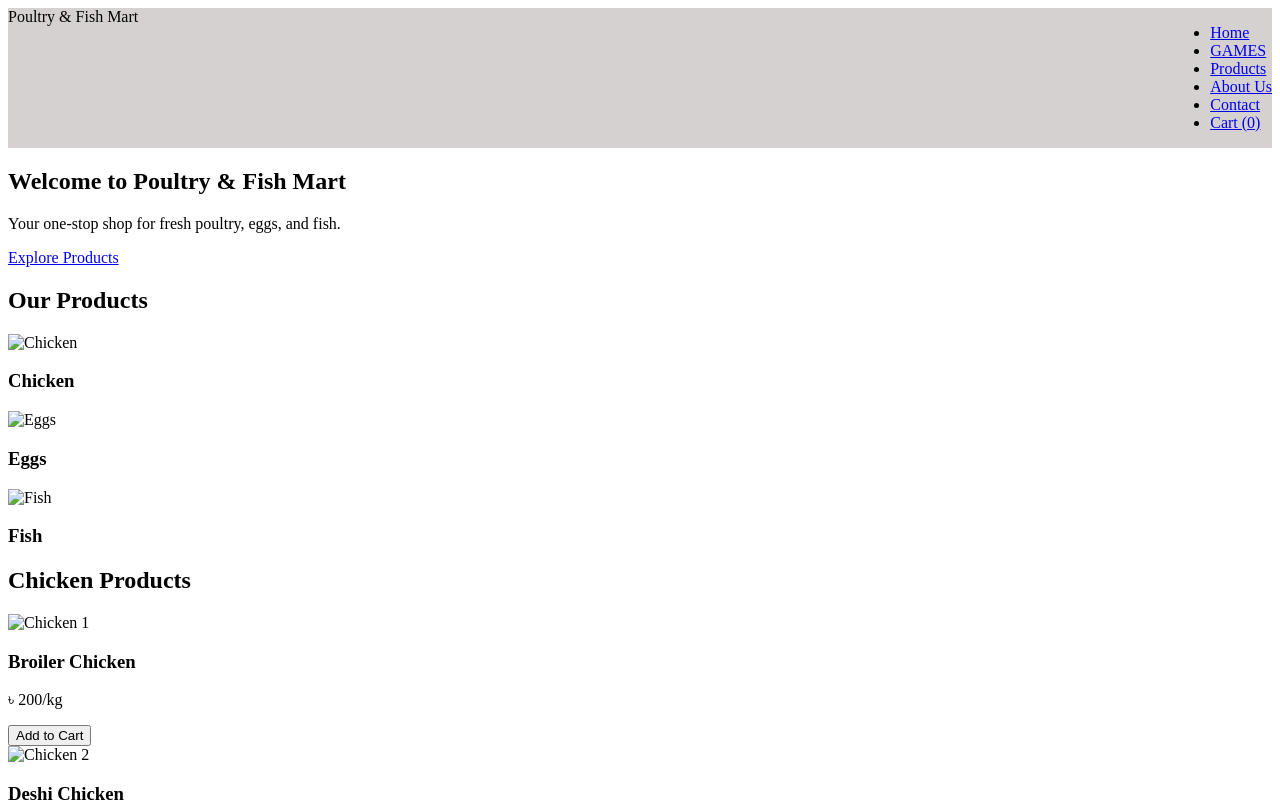
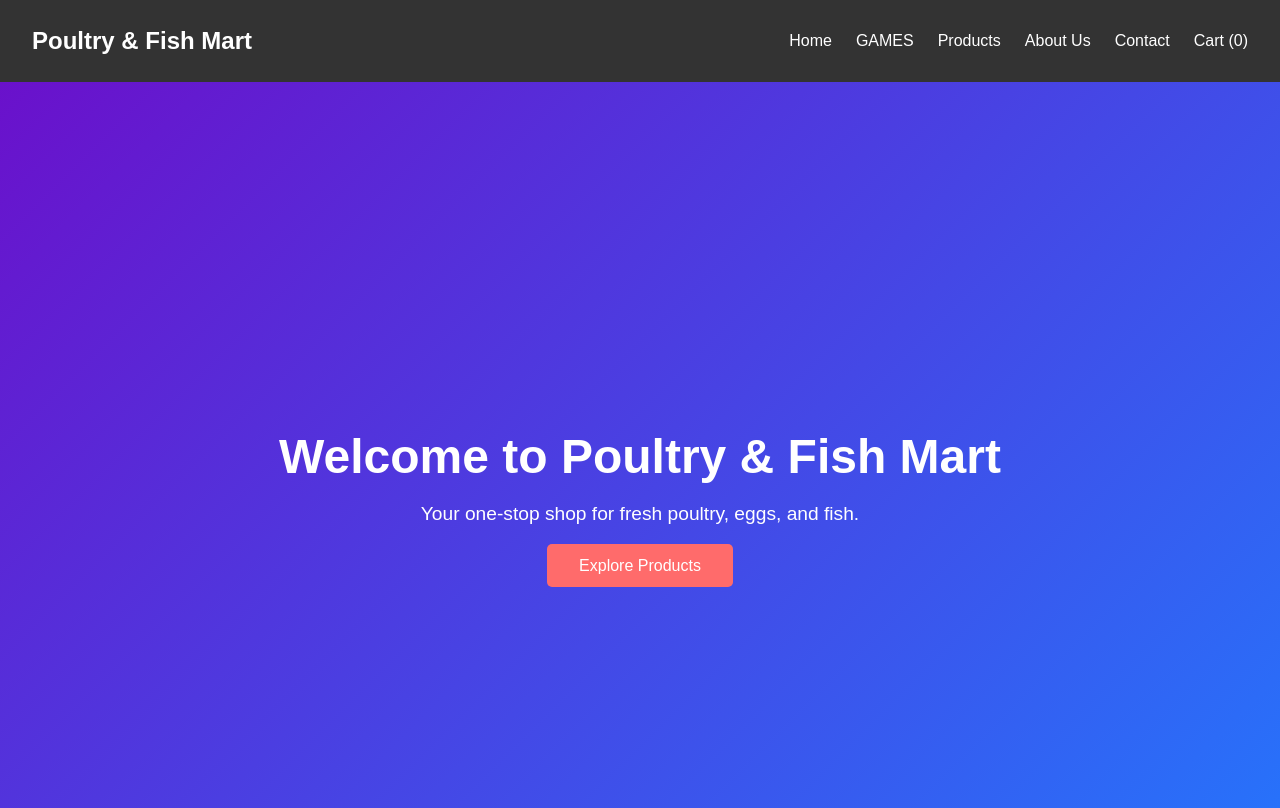
Before and after one commit to sakibnill/game, a plain HTML site: page index.html in a window 1280 px wide. Shown: the top 808 px of the page. Drawn offline with Linux system fonts and the light colour scheme.

Commit message:
Update style.css

```diff
--- a/style.css
+++ b/style.css
@@ -1,66 +1,241 @@
-
-.cell{
-    width: 80px;
-    height: 80px;
-    border: 2px solid;
-    cursor: pointer;
-    box-shadow: 0 0 0 3px;
-    font-size: 50px;
+/* General Styles */
+body {
+    font-family: 'Arial', sans-serif;
+    margin: 0;
+    padding: 0;
+    background-color: #f4f4f9;
+    color: #333;
 }
 
-#cellContainer{
-    display: grid;
-    grid-template-columns: repeat(3, auto);
-    width: 240px;
-    margin: auto;
+/* Navigation Bar */
+nav {
+    display: flex;
+    justify-content: space-between;
+    align-items: center;
+    background-color: #333;
+    padding: 1rem 2rem;
+    position: sticky;
+    top: 0;
+    z-index: 1000;
 }
-#resetBtn{
-    cursor: pointer;
+
+nav .logo {
+    color: #fff;
+    font-size: 1.5rem;
+    font-weight: bold;
 }
-#gameContainer{
+
+nav .nav-links {
+    list-style: none;
+    display: flex;
+    gap: 1.5rem;
+}
+
+nav .nav-links a {
+    color: #fff;
+    text-decoration: none;
+    font-size: 1rem;
+    transition: color 0.3s ease;
+}
+
+nav .nav-links a:hover {
+    color: #ff6b6b;
+}
+
+/* Home Section */
+.home-section {
+    height: 100vh;
+    display: flex;
+    justify-content: center;
+    align-items: center;
+    background: linear-gradient(135deg, #6a11cb, #2575fc);
+    color: #fff;
     text-align: center;
 }
 
-
-nav{
-    background: rgb(214, 209, 209);
-    display: flex;
-    justify-content: space-between;
-    margin: 0 auto;
-
-}
-.main ul{
-    list-style: none;
-    display: flex;
-    gap: 25px;
-
-}
-.main ul li{
-}
-.main ul li a{
-    text-decoration: none;
-    font-family: arial;
-    font-style: 18px;
-    font-weight: 600;
+.home-content h1 {
+    font-size: 3rem;
+    margin-bottom: 1rem;
 }
 
-h2 a{
-    text-decoration: none;
-    color: rgb(0, 113, 2);
-    font-family: arial;
+.home-content p {
+    font-size: 1.2rem;
+    margin-bottom: 2rem;
 }
 
+.btn {
+    background-color: #ff6b6b;
+    color: #fff;
+    padding: 0.8rem 2rem;
+    border: none;
+    border-radius: 5px;
+    font-size: 1rem;
+    cursor: pointer;
+    transition: background-color 0.3s ease;
+    text-decoration: none;
+}
 
+.btn:hover {
+    background-color: #ff4757;
+}
 
+/* Products Section */
+.products-section {
+    padding: 4rem 2rem;
+    background-color: #fff;
+    text-align: center;
+}
 
+.products-section h2 {
+    font-size: 2.5rem;
+    margin-bottom: 2rem;
+}
 
+.product-categories {
+    display: flex;
+    justify-content: center;
+    gap: 2rem;
+    flex-wrap: wrap;
+}
 
-@media screen and (max-width: 500px) {
-    nav{
-        justify-content: space-between;
-    }
-    .main ul li a{
-        font-size: 14px;
-        margin-left: 4px;
-    }
+.category-card {
+    background-color: #f4f4f9;
+    padding: 2rem;
+    border-radius: 10px;
+    width: 300px;
+    box-shadow: 0 4px 6px rgba(0, 0, 0, 0.1);
+    transition: transform 0.3s ease;
+    cursor: pointer;
 }
+
+.category-card:hover {
+    transform: translateY(-10px);
+}
+
+.category-card img {
+    width: 100%;
+    border-radius: 10px;
+}
+
+.category-card h3 {
+    font-size: 1.5rem;
+    margin-top: 1rem;
+}
+
+/* Product Details Section */
+.product-details-section {
+    padding: 4rem 2rem;
+    background-color: #f4f4f9;
+    text-align: center;
+}
+
+.product-details-section h2 {
+    font-size: 2.5rem;
+    margin-bottom: 2rem;
+}
+
+.product-grid {
+    display: flex;
+    justify-content: center;
+    gap: 2rem;
+    flex-wrap: wrap;
+}
+
+.product-card {
+    background-color: #fff;
+    padding: 2rem;
+    border-radius: 10px;
+    width: 300px;
+    box-shadow: 0 4px 6px rgba(0, 0, 0, 0.1);
+    transition: transform 0.3s ease;
+}
+
+.product-card:hover {
+    transform: translateY(-10px);
+}
+
+.product-card img {
+    width: 100%;
+    border-radius: 10px;
+}
+
+.product-card h3 {
+    font-size: 1.5rem;
+    margin-top: 1rem;
+}
+
+.product-card p {
+    font-size: 1.2rem;
+    color: #666;
+    margin: 1rem 0;
+}
+
+/* About Us Section */
+.about-section {
+    padding: 4rem 2rem;
+    background-color: #fff;
+    text-align: center;
+}
+
+.about-section h2 {
+    font-size: 2.5rem;
+    margin-bottom: 2rem;
+}
+
+.about-section p {
+    font-size: 1.2rem;
+    color: #666;
+    max-width: 800px;
+    margin: 0 auto;
+}
+
+/* Contact Section */
+.contact-section {
+    padding: 4rem 2rem;
+    background-color: #f4f4f9;
+    text-align: center;
+}
+
+.contact-section h2 {
+    font-size: 2.5rem;
+    margin-bottom: 2rem;
+}
+
+.contact-form {
+    max-width: 600px;
+    margin: 0 auto;
+    display: flex;
+    flex-direction: column;
+    gap: 1rem;
+}
+
+.contact-form input, .contact-form textarea {
+    padding: 0.8rem;
+    border: 1px solid #ccc;
+    border-radius: 5px;
+    font-size: 1rem;
+}
+
+.contact-form button {
+    background-color: #333;
+    color: #fff;
+    padding: 0.8rem 2rem;
+    border: none;
+    border-radius: 5px;
+    font-size: 1rem;
+    cursor: pointer;
+    transition: background-color 0.3s ease;
+}
+
+.contact-form button:hover {
+    background-color: #555;
+}
+
+/* Footer */
+footer {
+    background-color: #333;
+    color: #fff;
+    text-align: center;
+    padding: 1rem 0;
+    margin-top: 2rem;
+}
```
